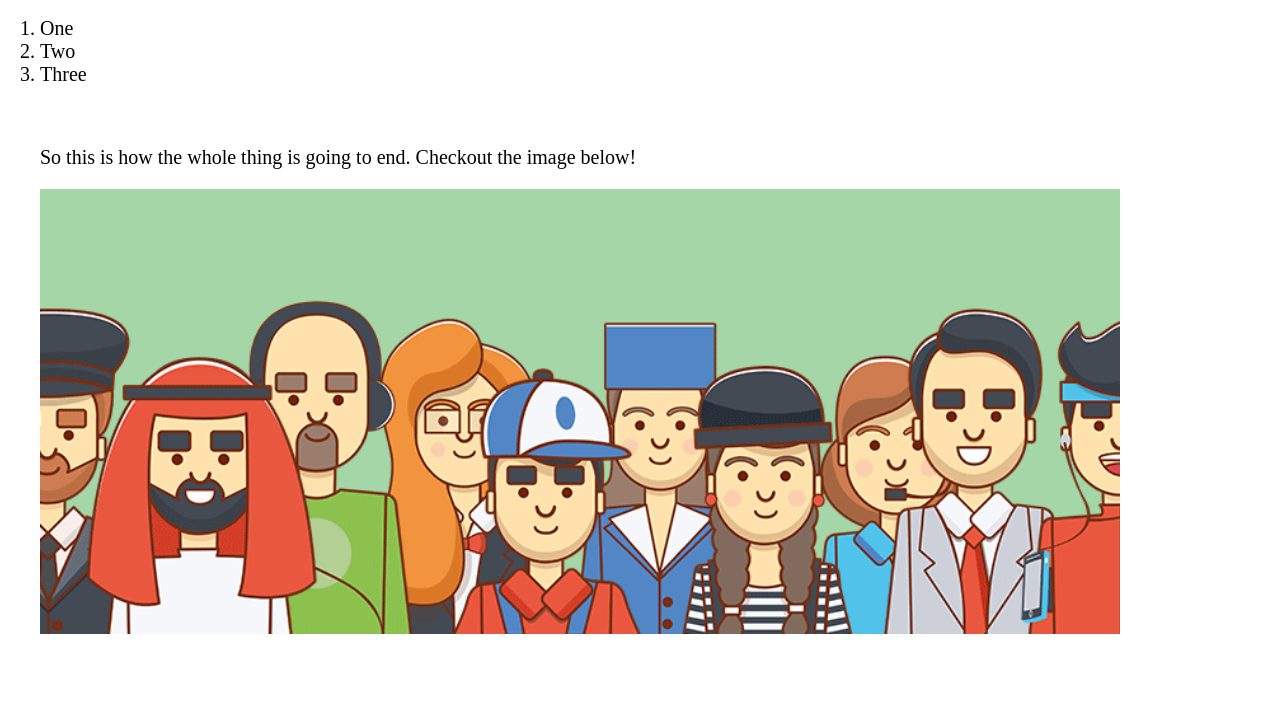
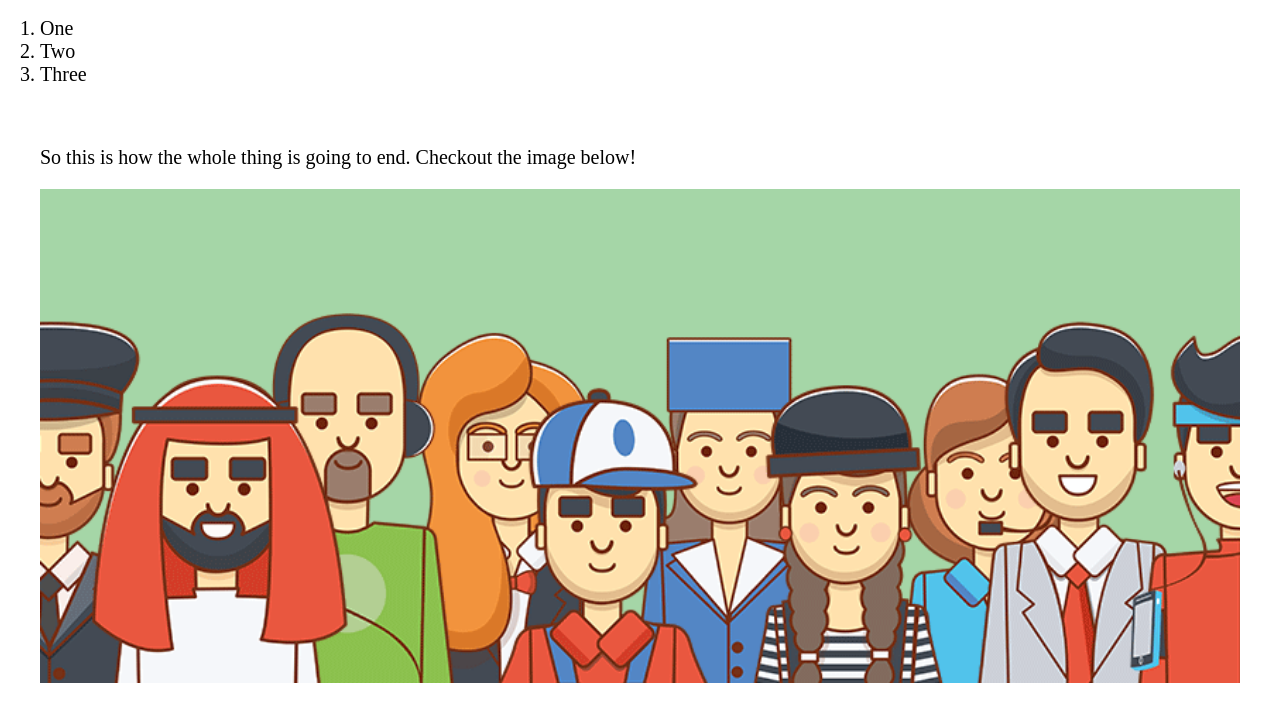
Before and after one commit to tempDev001/justTesting, a plain HTML site: page app.html in a window 1280 px wide. Shown: the part 97-818 px from the top of the page. Drawn offline with Linux system fonts and the light colour scheme.

Commit message:
improved image in css

```diff
--- a/app.css
+++ b/app.css
@@ -27,10 +27,11 @@ body {
 }
 
 .image-div img {
-	width: 90%;
+	width: 100%;
 	margin: 0 auto;
+	transition: all .5s linear;
 }
 
 .image-div img:hover {
-	width: 100%;
+	transform: translatey(-10px);
 }
```
